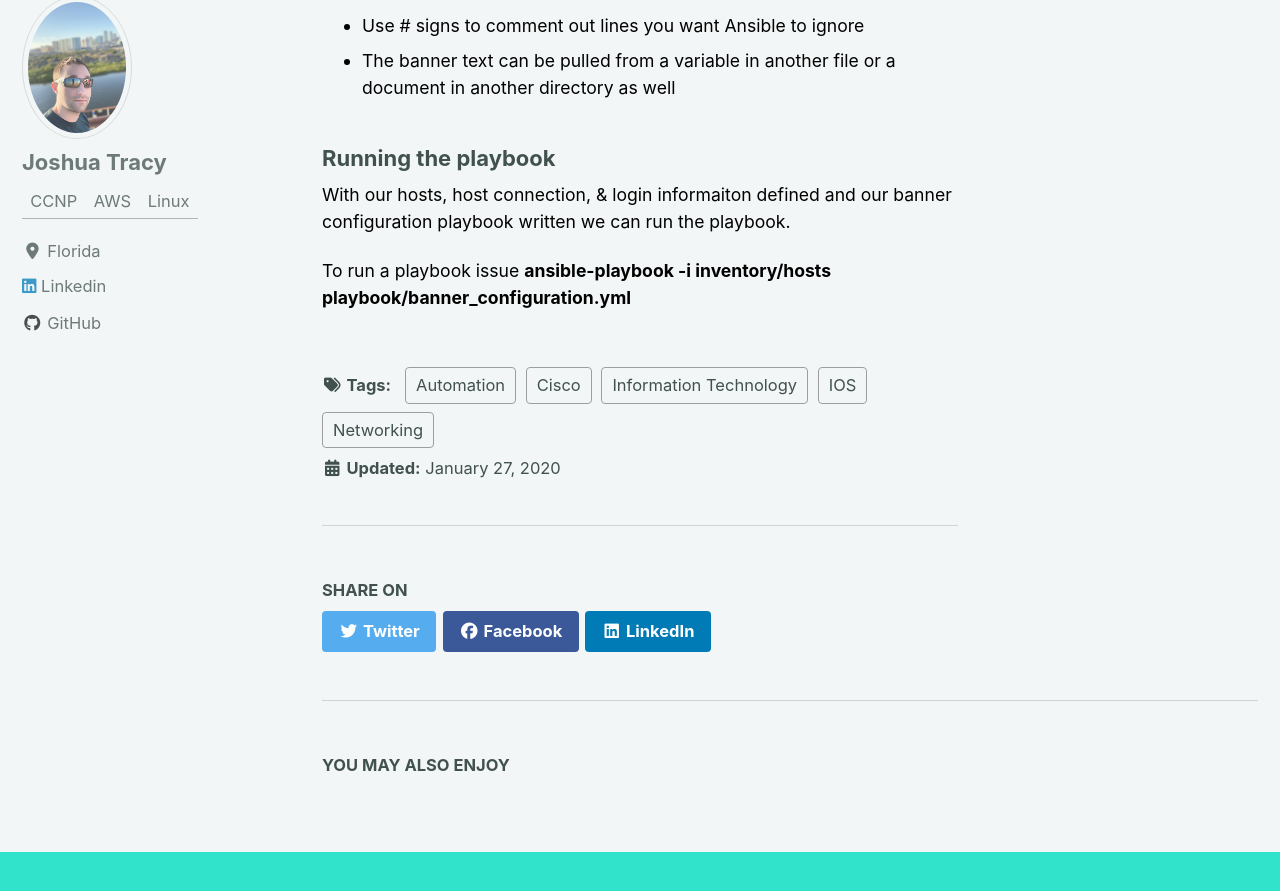
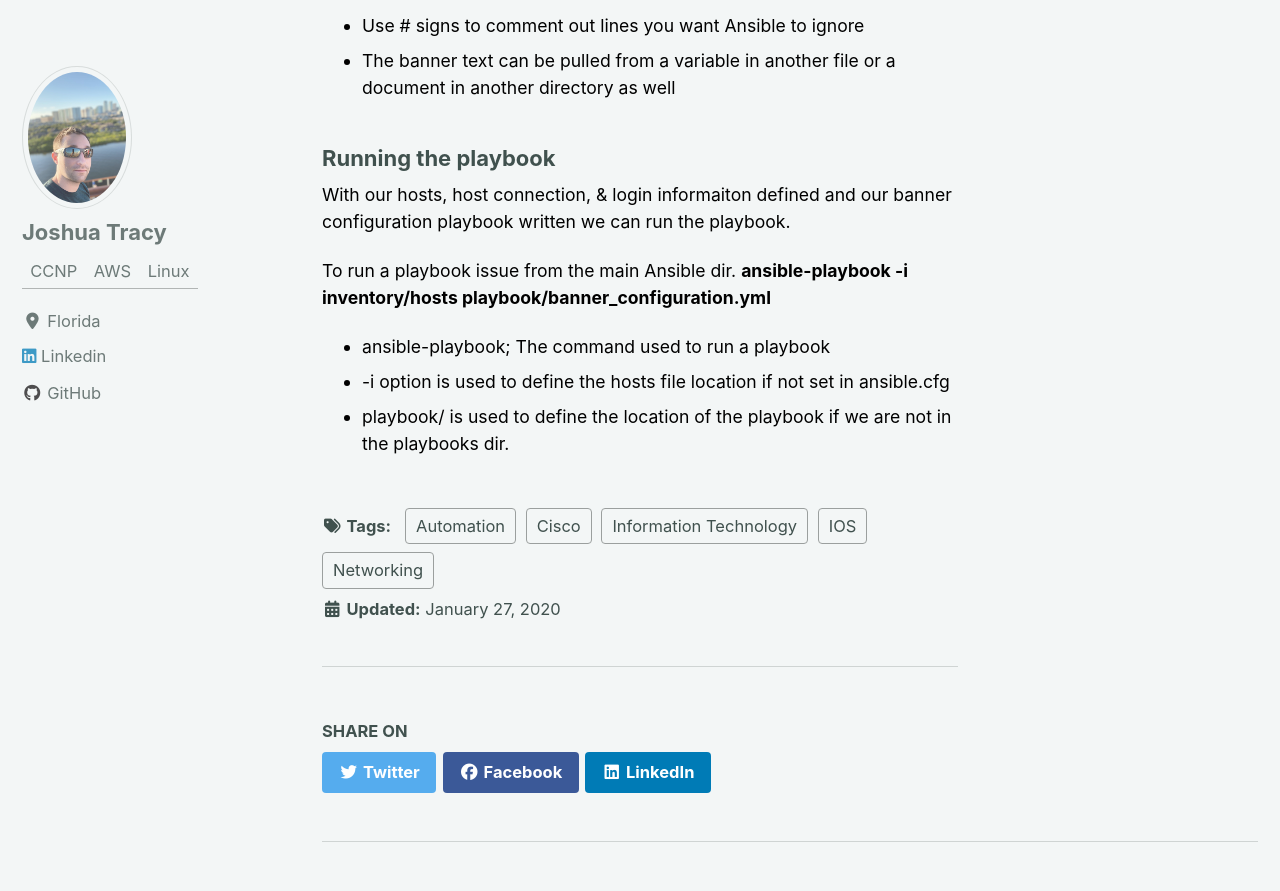
Before and after one commit to Josh-Tracy/Josh-Tracy.github.io, a Jekyll site: the page built from _posts/2020-01-27-Ansible_Cisco.md, in a window 1280 px wide and 900 px high, scrolled down 3195 px. Shown: the top 891 px of the window. Built offline with Jekyll 4.4.1, drawn with Linux system fonts in a browser that asks for light colours; cached includes are drawn as plain includes; nearby versions of some CDN libraries.

Commit message:
testing text size

```diff
--- a/_posts/2020-01-27-Ansible_Cisco.md
+++ b/_posts/2020-01-27-Ansible_Cisco.md
@@ -136,5 +136,9 @@
 With our hosts, host connection, & login informaiton defined and our banner configuration playbook written we can run the playbook.
 {: style="color:black; font-size: 80%;"}
 
-To run a playbook issue <b>ansible-playbook -i inventory/hosts playbook/banner_configuration.yml</b>
+To run a playbook issue from the main Ansible dir. <b>ansible-playbook -i inventory/hosts playbook/banner_configuration.yml</b>
 {: style="color:black; font-size: 80%;"}
+* ansible-playbook; The command used to run a playbook
+* -i option is used to define the hosts file location if not set in ansible.cfg
+* playbook/ is used to define the location of the playbook if we are not in the playbooks dir.
+{: style="color:black; font-size: 80%;"}
```
